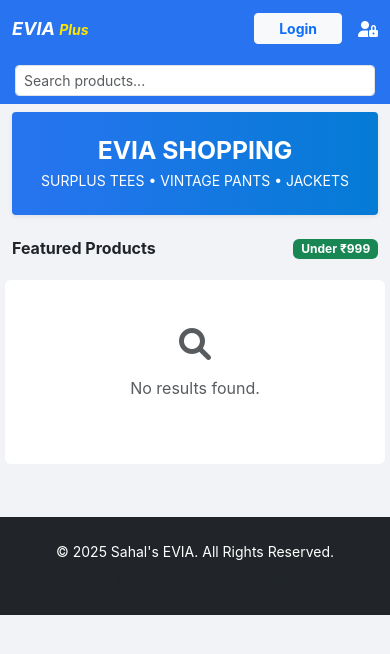
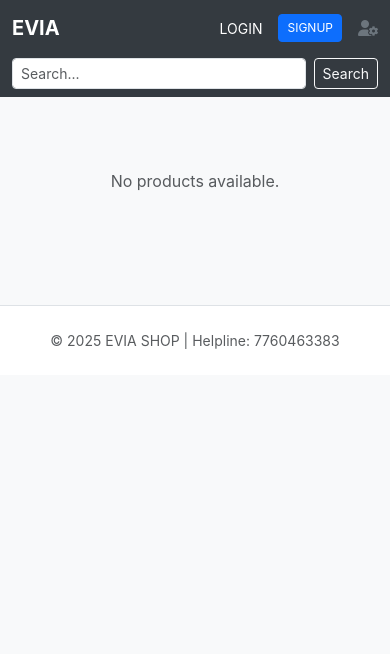
Before and after one commit to glmarshad558-bot/evia-shop, a Flask app: page / in a window 390 px wide. Shown: the top 654 px of the page. Run offline with Flask 3, Linux system fonts and the light colour scheme; data that the repository does not hold is empty.

Commit message:
Update index.html

```diff
--- a/templates/index.html
+++ b/templates/index.html
@@ -7,134 +7,92 @@
     <link href="https://cdn.jsdelivr.net/npm/bootstrap@5.3.0/dist/css/bootstrap.min.css" rel="stylesheet">
     <link rel="stylesheet" href="https://cdnjs.cloudflare.com/ajax/libs/font-awesome/6.0.0/css/all.min.css">
     <style>
-        :root {
-            --fk-blue: #2874f0;
-            --fk-yellow: #fb641b;
-            --amz-orange: #ff9f00;
+        body { background-color: #f8f9fa; font-family: 'Inter', sans-serif; }
+
+        /* Fixed Navbar for Admin, Login, and Search */
+        .navbar { background-color: #343a40 !important; }
+        .navbar-brand { font-weight: bold; }
+
+        /* Fixes the "poor" spacing on 375px mobile screens */
+        @media (max-width: 767px) {
+            .navbar .container { flex-direction: row; flex-wrap: wrap; }
+            .search-form { order: 3; width: 100%; margin-top: 10px; }
+            .nav-auth-links { order: 2; }
+            .product-grid { padding: 0 5px; }
+            .col-6 { padding: 5px !important; }
         }
 
-        body { background-color: #f1f3f6; font-family: 'Inter', sans-serif; margin: 0; }
-
-        /* --- PROFESSIONAL NAVBAR --- */
-        .navbar { background-color: var(--fk-blue) !important; padding: 10px 0; }
-        .navbar-brand { font-weight: bold; font-style: italic; color: #fff !important; font-size: 20px; }
-
-        /* Search Bar Desktop */
-        .search-container { max-width: 500px; width: 100%; position: relative; }
-        .search-input { border-radius: 2px 0 0 2px; border: none; height: 36px; font-size: 14px; }
-        .search-btn { border-radius: 0 2px 2px 0; background: #fff; border: none; height: 36px; color: var(--fk-blue); }
-
-        /* --- PRODUCT GRID --- */
-        .product-card {
-            background: #fff; border-radius: 2px; border: 1px solid #f0f0f0; transition: 0.3s; height: 100%;
-        }
-        .product-card:hover { box-shadow: 0 4px 12px rgba(0,0,0,0.15); }
-
-        /* Image Sizing (506x860) */
-        .img-wrapper {
+        /* THE PERFECT SIZE (506x860) */
+        .img-container {
             width: 100%;
-            aspect-ratio: 9 / 13;
+            aspect-ratio: 9 / 14;
             overflow: hidden;
             background: #fff;
-            padding: 5px;
         }
-        .img-wrapper img { width: 100%; height: 100%; object-fit: contain; }
+        .img-container img {
+            width: 100%;
+            height: 100%;
+            object-fit: cover;
+        }
 
-        .price-tag { font-size: 16px; font-weight: 700; color: #212121; }
-        .btn-buy { background: var(--amz-orange); color: #000; font-weight: 700; border-radius: 2px; font-size: 13px; }
-
-        /* --- MOBILE ADJUSTMENTS (375px) --- */
-        @media (max-width: 768px) {
-            .navbar-brand { font-size: 18px; }
-            .mobile-search { padding: 8px 15px; background: var(--fk-blue); }
-            .row-mobile { padding: 5px; }
-            .col-mobile { flex: 0 0 50%; max-width: 50%; padding: 4px; }
-            .display-4 { font-size: 22px; }
-        }
+        .product-card { border: none; box-shadow: 0 2px 5px rgba(0,0,0,0.1); margin-bottom: 15px; }
     </style>
 </head>
 <body>
 
-    <nav class="navbar sticky-top">
-        <div class="container d-flex align-items-center justify-content-between">
-            <a class="navbar-brand" href="/">EVIA <span style="color:#ffe500; font-size: 14px;">Plus</span></a>
+    <nav class="navbar navbar-expand-lg navbar-dark sticky-top">
+        <div class="container d-flex justify-content-between align-items-center">
+            <a class="navbar-brand" href="/">EVIA</a>
 
-            <form class="search-container d-none d-md-flex" action="/" method="GET">
-                <input class="form-control search-input" type="search" name="q" placeholder="Search for products, brands and more">
-                <button class="search-btn px-3" type="submit"><i class="fa fa-search"></i></button>
+            <form class="search-form d-flex mx-md-auto" action="/" method="GET">
+                <input class="form-control form-control-sm me-2" type="search" name="q" placeholder="Search..." aria-label="Search">
+                <button class="btn btn-outline-light btn-sm" type="submit">Search</button>
             </form>
 
-            <div class="d-flex align-items-center">
+            <div class="nav-auth-links d-flex align-items-center">
                 {% if current_user.is_authenticated %}
-                    <a href="/profile" class="text-white text-decoration-none me-3 small d-none d-sm-block">
-                        <i class="fa fa-shopping-cart"></i> Cart
-                    </a>
-                    <a href="/logout" class="btn btn-light btn-sm fw-bold text-primary px-3">Logout</a>
+                    <a href="/logout" class="btn btn-sm btn-outline-danger ms-2" style="font-size: 12px;">LOGOUT</a>
                 {% else %}
-                    <a href="/login" class="btn btn-light btn-sm fw-bold text-primary px-4">Login</a>
+                    <a href="/login" class="text-white text-decoration-none me-3 small">LOGIN</a>
+                    <a href="/signup" class="btn btn-sm btn-primary py-1" style="font-size: 12px;">SIGNUP</a>
                 {% endif %}
 
-                <a href="/admin_lock" class="ms-3 text-white"><i class="fa fa-user-lock"></i></a>
+                <a href="/admin" class="ms-3 text-secondary"><i class="fa fa-user-gear"></i></a>
             </div>
         </div>
     </nav>
 
-    <div class="mobile-search d-md-none">
-        <form class="d-flex" action="/" method="GET">
-            <input class="form-control form-control-sm rounded-1" type="search" name="q" placeholder="Search products...">
-        </form>
-    </div>
-
-    <div class="container mt-2">
-        <div class="bg-primary text-white p-4 rounded-1 text-center shadow-sm" style="background: linear-gradient(90deg, #2874f0, #047bd5) !important;">
-            <h2 class="fw-bold mb-1">EVIA SHOPPING</h2>
-            <p class="small mb-0">SURPLUS TEES • VINTAGE PANTS • JACKETS</p>
-        </div>
-    </div>
-
-    <div class="container mt-4">
-        <div class="d-flex justify-content-between align-items-center mb-3">
-            <h6 class="fw-bold m-0">Featured Products</h6>
-            <span class="badge bg-success">Under ₹999</span>
-        </div>
-
-        <div class="row row-mobile">
+    <div class="container mt-4 product-grid">
+        <div class="row">
             {% if products %}
                 {% for p in products %}
-                <div class="col-mobile col-md-4 col-lg-3">
-                    <div class="product-card">
+                <div class="col-6 col-md-4 col-lg-3">
+                    <div class="card product-card">
                         <a href="/product/{{ p.id }}" class="text-decoration-none">
-                            <div class="img-wrapper">
-                                <img src="{{ p.image }}" alt="{{ p.name }}" onerror="this.src='https://placehold.co/506x860?text=EVIA'">
+                            <div class="img-container">
+                                <img src="{{ p.image }}" alt="{{ p.name }}" onerror="this.src='https://placehold.co/506x860?text=Product'">
                             </div>
-                            <div class="p-2">
-                                <p class="text-dark small mb-1 text-truncate">{{ p.name }}</p>
-                                <p class="price-tag mb-1">₹{{ p.price }}</p>
-                                <small class="text-success fw-bold" style="font-size: 11px;">Free Delivery</small>
+                            <div class="card-body p-2">
+                                <h6 class="text-dark mb-1 text-truncate" style="font-size: 14px;">{{ p.name }}</h6>
+                                <p class="text-primary fw-bold mb-0">₹{{ p.price }}</p>
                             </div>
                         </a>
                         <div class="p-2 pt-0">
-                            <a href="{{ url_for('buy_now', id=p.id) }}" class="btn btn-buy w-100 py-2">BUY NOW</a>
+                            <a href="{{ url_for('buy_now', id=p.id) }}" class="btn btn-dark btn-sm w-100">BUY NOW</a>
                         </div>
                     </div>
                 </div>
                 {% endfor %}
             {% else %}
-                <div class="col-12 text-center py-5 bg-white rounded">
-                    <i class="fa fa-search fa-2x text-muted mb-3"></i>
-                    <p class="text-muted">No results found.</p>
+                <div class="col-12 text-center py-5">
+                    <p class="text-muted">No products available.</p>
                 </div>
             {% endif %}
         </div>
     </div>
 
-    <footer class="bg-dark text-white mt-5 py-4">
-        <div class="container text-center">
-            <p class="small mb-2">© 2025 Sahal's EVIA. All Rights Reserved.</p>
-            <div class="small text-muted">
-                <i class="fa fa-phone"></i> 7760463383 | 9686651918
-            </div>
-        </div>
+    <footer class="py-4 bg-white border-top text-center mt-5">
+        <p class="small text-muted mb-0">© 2025 EVIA SHOP | Helpline: 7760463383</p>
     </footer>
 
     <script src="https://cdn.jsdelivr.net/npm/bootstrap@5.3.0/dist/js/bootstrap.bundle.min.js"></script>
```
